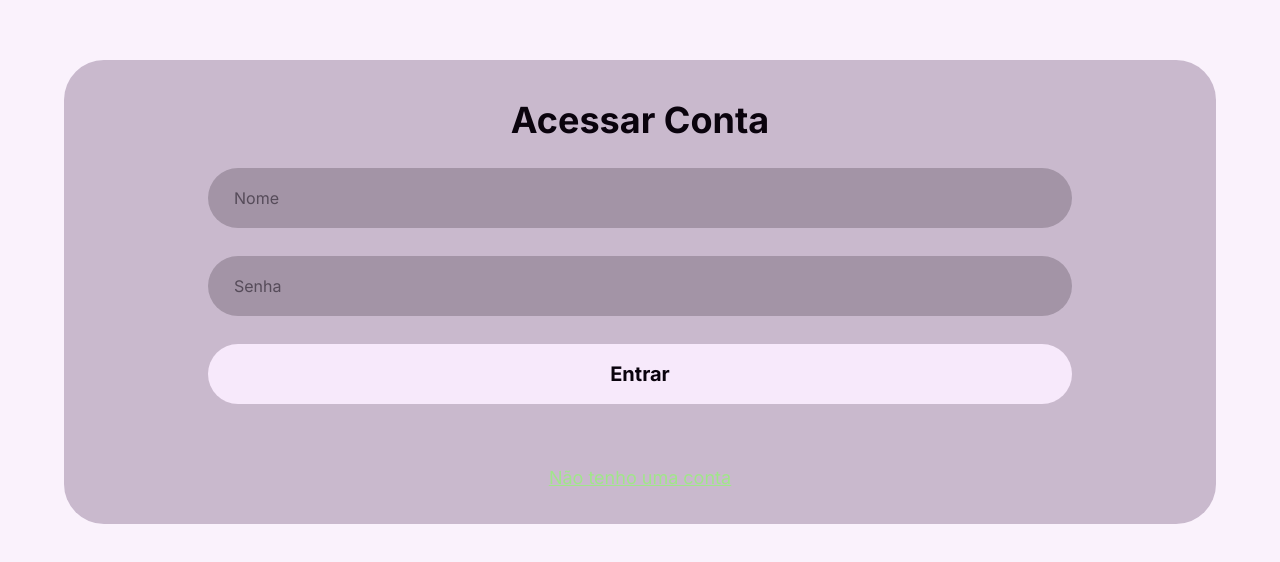
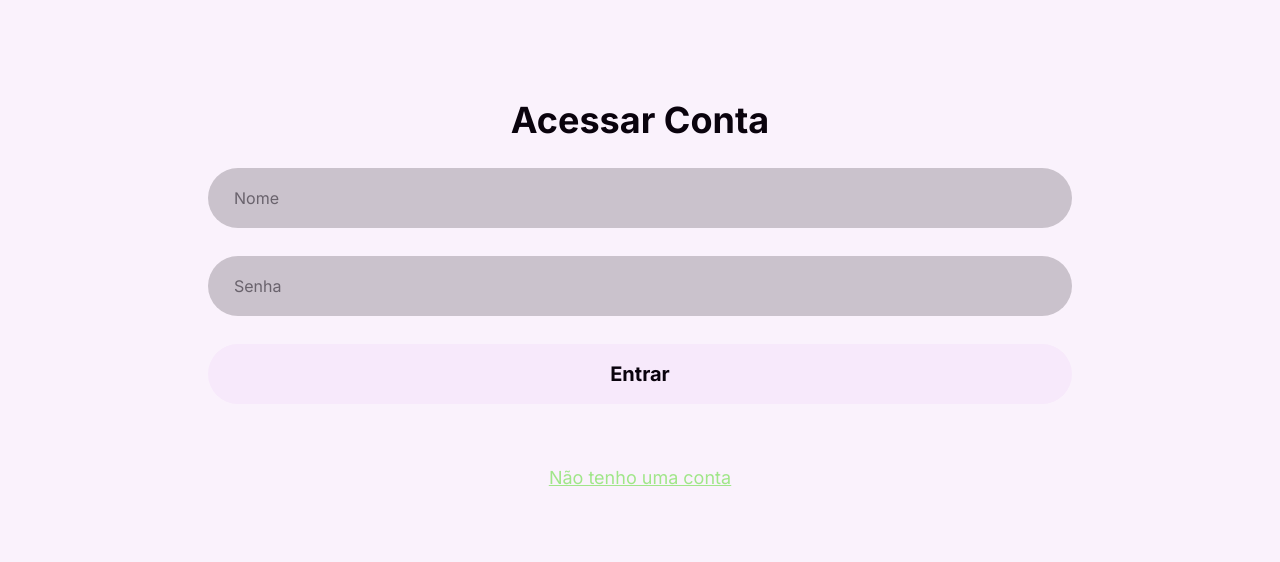
Before and after one commit to Luzin7/devorum-frontend, a React (Vite) app: page /login in a window 1280 px wide. Shown: the part 108-670 px from the top of the page. Built offline with nearby package versions, Linux system fonts and the light colour scheme.

Commit message:
style(FormWrapper.ts): altera cor de fundo

```diff
--- a/src/components/formAuth/components/styleds/FormWrapper.ts
+++ b/src/components/formAuth/components/styleds/FormWrapper.ts
@@ -7,7 +7,7 @@ export const FormWrapper = styled.form`
   justify-content: space-evenly;
   width: 90%;
   text-align: center;
-  background-color: rgba(53, 12, 64, 0.25);
+  background-color: ${(props) => props.theme.colors.background};
   border-radius: 40px;
 
   & {
```
